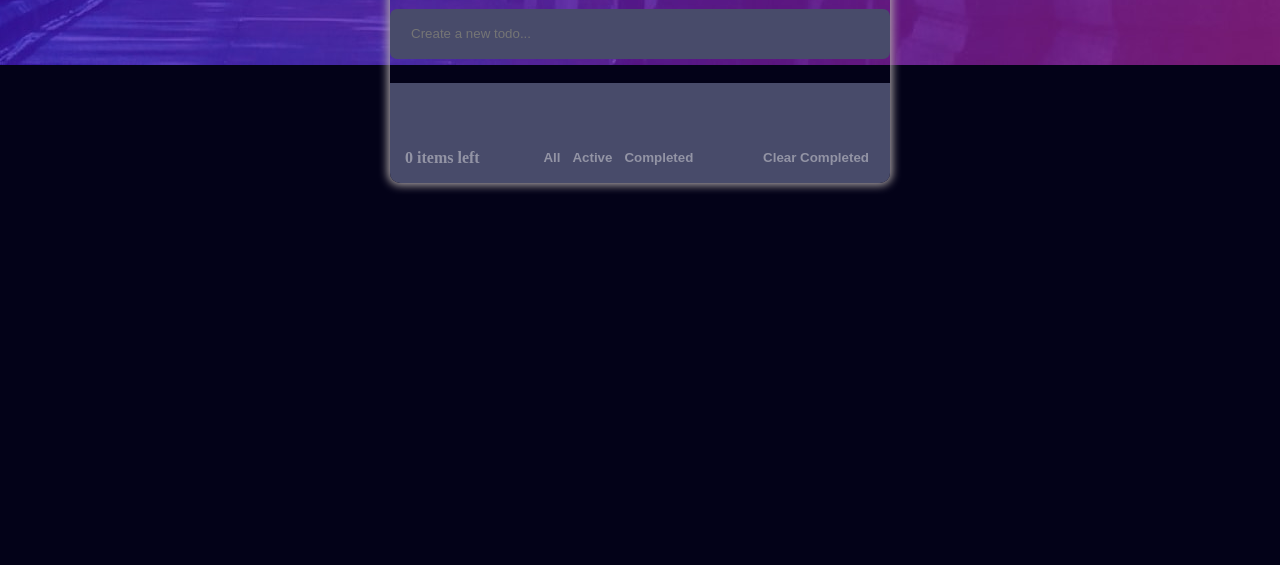
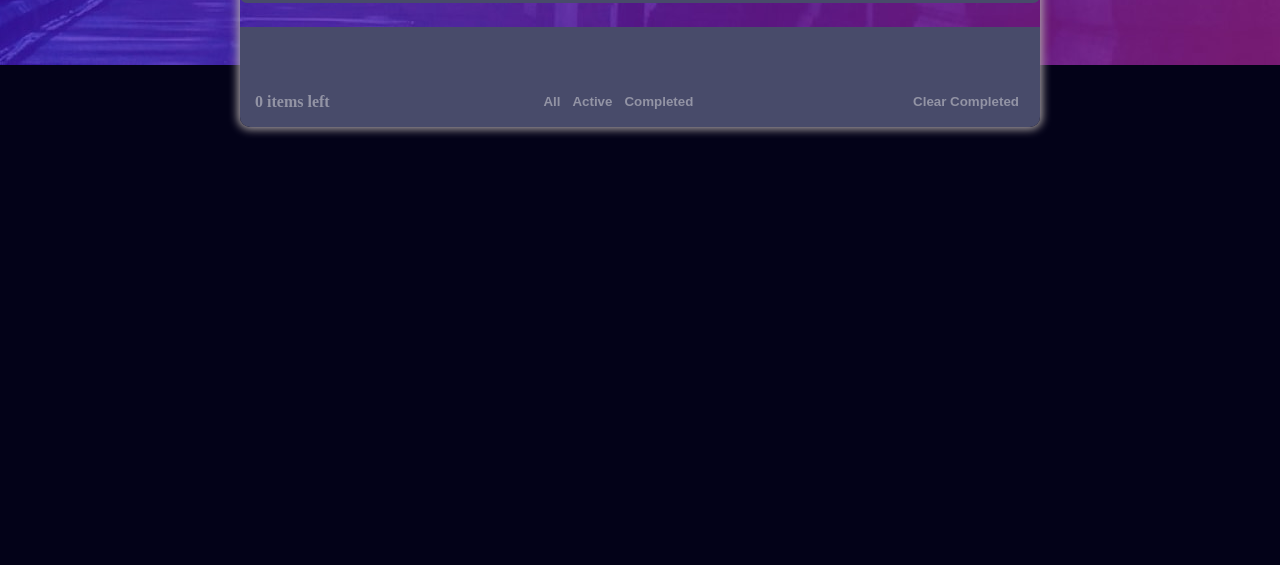
Before and after one commit to wazirwazir/Todo-App, a plain HTML site: page index.html in a window 1280 px wide. Shown: the part 235-800 px from the top of the page. Drawn offline with Linux system fonts and the light colour scheme.

Commit message:
Update index.css

```diff
--- a/index.css
+++ b/index.css
@@ -12,8 +12,10 @@ body {
     top: 0;
 }
 .wrapper {
-    margin: 20vh auto 0 auto;
-    width: 500px;
+    margin: 13vh auto 0 auto;
+    width: 90%;
+    min-width: 350px;
+    max-width: 800px;
     border-radius: 10px;
     box-shadow: 0 0 10px 2px rgb(180, 173, 173);
 }
```
